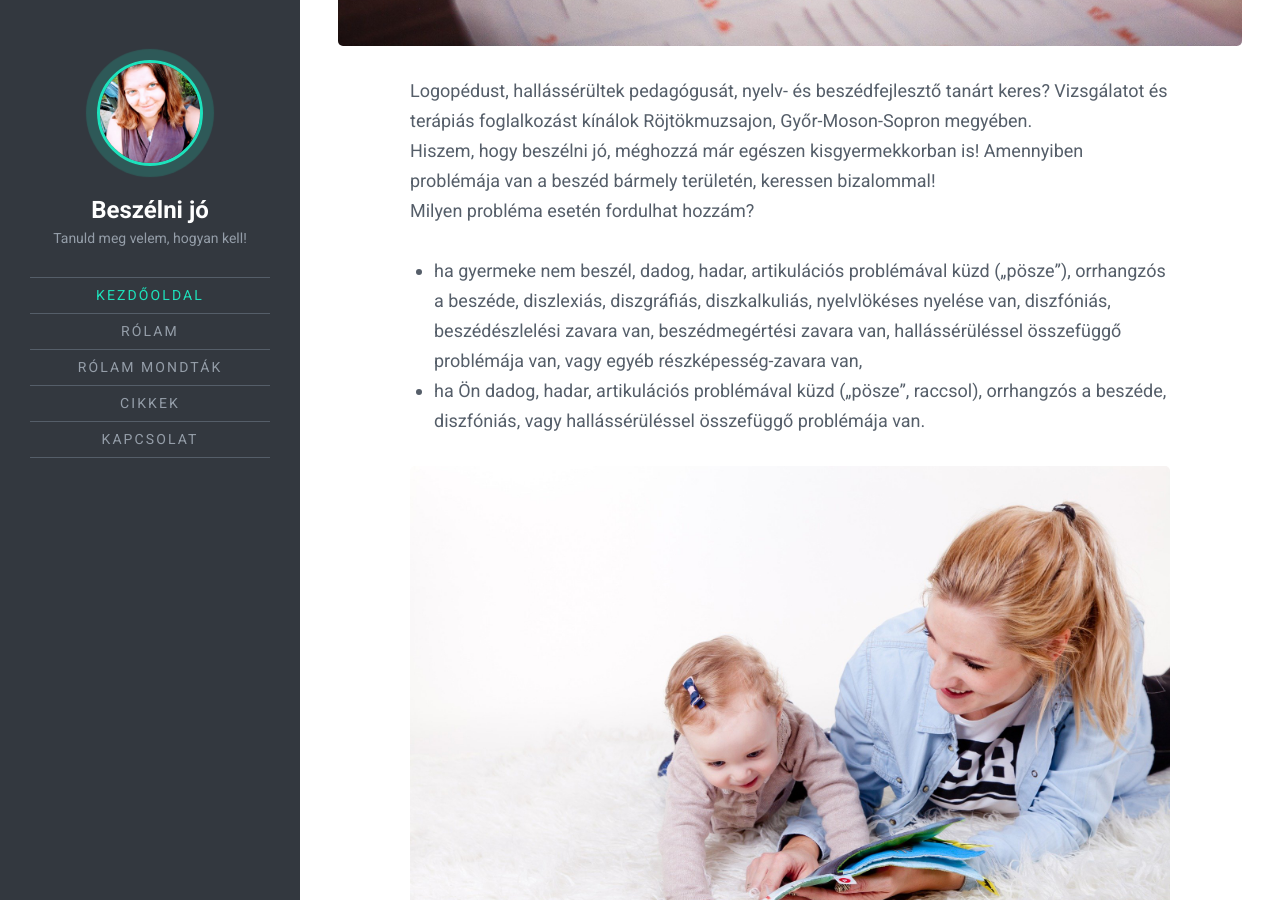
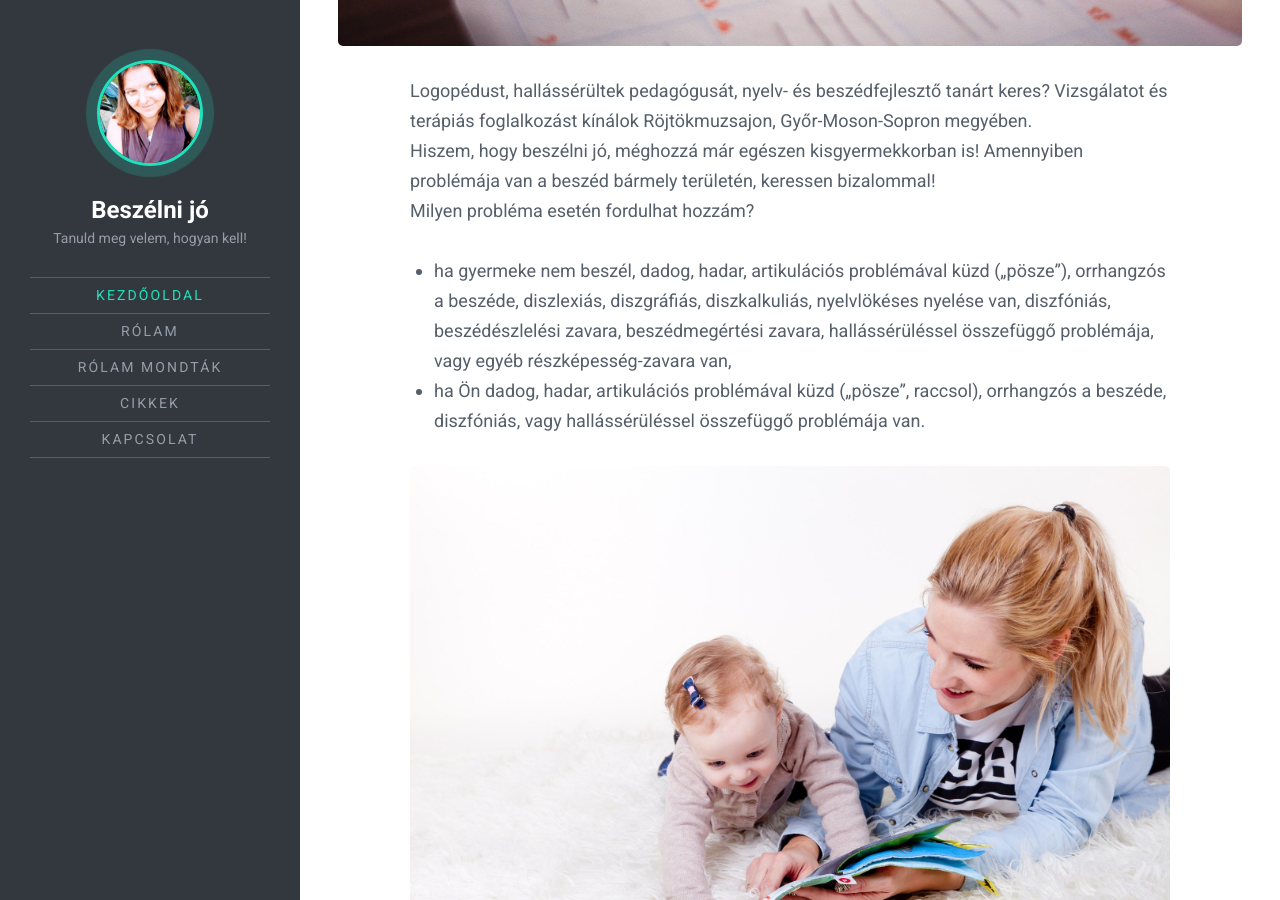
Before and after one commit to beszelnijo/beszelnijo.github.io, a Jekyll site: the page built from index.md, in a window 1280 px wide and 900 px high, scrolled down 725 px. Built offline with Jekyll 4.4.1, drawn with Linux system fonts in a browser that asks for light colours.

Commit message:
Update index.md

```diff
--- a/index.md
+++ b/index.md
@@ -9,7 +9,7 @@ img_alt: ""
 Logopédust, hallássérültek pedagógusát, nyelv- és beszédfejlesztő tanárt keres? Vizsgálatot és terápiás foglalkozást kínálok Röjtökmuzsajon, Győr-Moson-Sopron megyében.
 Hiszem, hogy beszélni jó, méghozzá már egészen kisgyermekkorban is! Amennyiben problémája van a beszéd bármely területén, keressen bizalommal!
 Milyen probléma esetén fordulhat hozzám?
-* ha gyermeke nem beszél, dadog, hadar, artikulációs problémával küzd („pösze”), orrhangzós a beszéde, diszlexiás, diszgráfiás, diszkalkuliás, nyelvlökéses nyelése van, diszfóniás, beszédészlelési zavara van, beszédmegértési zavara van, hallássérüléssel összefüggő problémája van, vagy egyéb részképesség-zavara van,
+* ha gyermeke nem beszél, dadog, hadar, artikulációs problémával küzd („pösze”), orrhangzós a beszéde, diszlexiás, diszgráfiás, diszkalkuliás, nyelvlökéses nyelése van, diszfóniás, beszédészlelési zavara, beszédmegértési zavara, hallássérüléssel összefüggő problémája, vagy egyéb részképesség-zavara van,
 * ha Ön dadog, hadar, artikulációs problémával küzd („pösze”, raccsol), orrhangzós a beszéde, diszfóniás, vagy hallássérüléssel összefüggő problémája van.
 
-![My helpful screenshot](/images/child-3046494_1920.jpg)
+![Anyuka beszélget](/images/child-3046494_1920.jpg)
```
